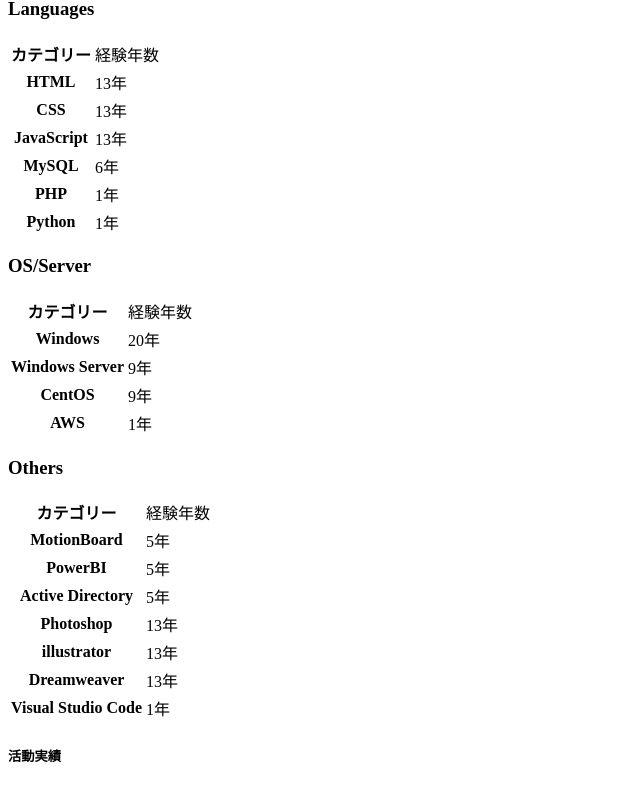
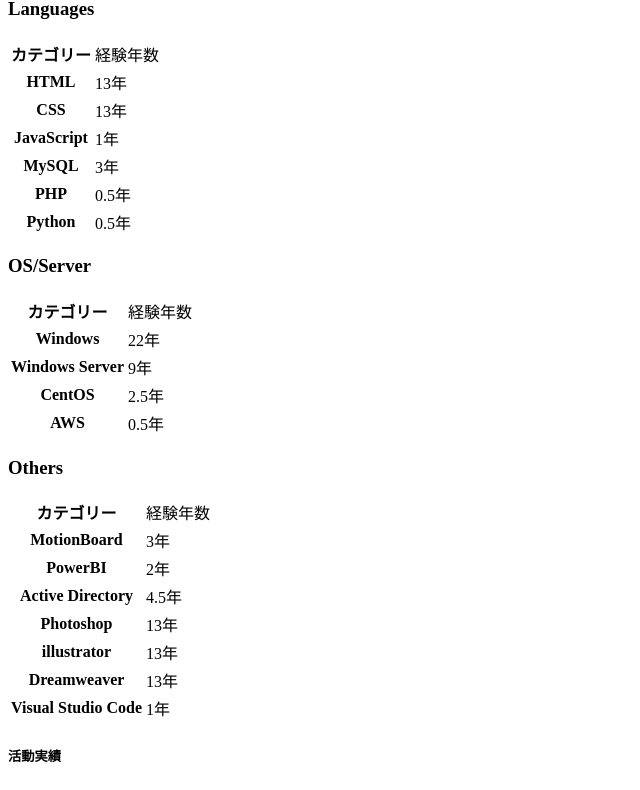
Before and after one commit to Rio-Ninja/Rio-Ninja.github.io, a plain HTML site: page index.html in a window 1280 px wide. Shown: the part 715-1505 px from the top of the page, without its empty margins (0-640 px from the left). Drawn offline with Linux system fonts and the light colour scheme.

Commit message:
Update index.html

```diff
--- a/index.html
+++ b/index.html
@@ -80,19 +80,19 @@
       </tr>
       <tr>
       <th>JavaScript</th>
-        <td>13年</td>
+        <td>1年</td>
       </tr>
       <tr>
       <th>MySQL</th>
-        <td>6年</td>
+        <td>3年</td>
       </tr>
       <tr>
       <th>PHP</th>
-        <td>1年</td>
+        <td>0.5年</td>
       </tr>
       <tr>
       <th>Python</th>
-        <td>1年</td>
+        <td>0.5年</td>
       </tr>
       </table>
       <h3>OS/Server</h3>
@@ -104,7 +104,7 @@
       </tr></thead>
       <tr>
       <th>Windows</th>
-        <td>20年</td>
+        <td>22年</td>
       </tr>
       <tr>
       <th>Windows Server</th>
@@ -112,11 +112,11 @@
       </tr>
       <tr>
       <th>CentOS</th>
-        <td>9年</td>
+        <td>2.5年</td>
       </tr>
       <tr>
       <th>AWS</th>
-        <td>1年</td>
+        <td>0.5年</td>
       </tr>
     </table>
       <h3>Others</h3>
@@ -128,15 +128,15 @@
       </tr></thead>
       <tr>
       <th>MotionBoard</th>
-        <td>5年</td>
+        <td>3年</td>
       </tr>
       <tr>
       <th>PowerBI</th>
-        <td>5年</td>
+        <td>2年</td>
       </tr>
       <tr>
       <th>Active Directory</th>
-        <td>5年</td>
+        <td>4.5年</td>
       </tr>
       <tr>
       <th>Photoshop</th>
```
